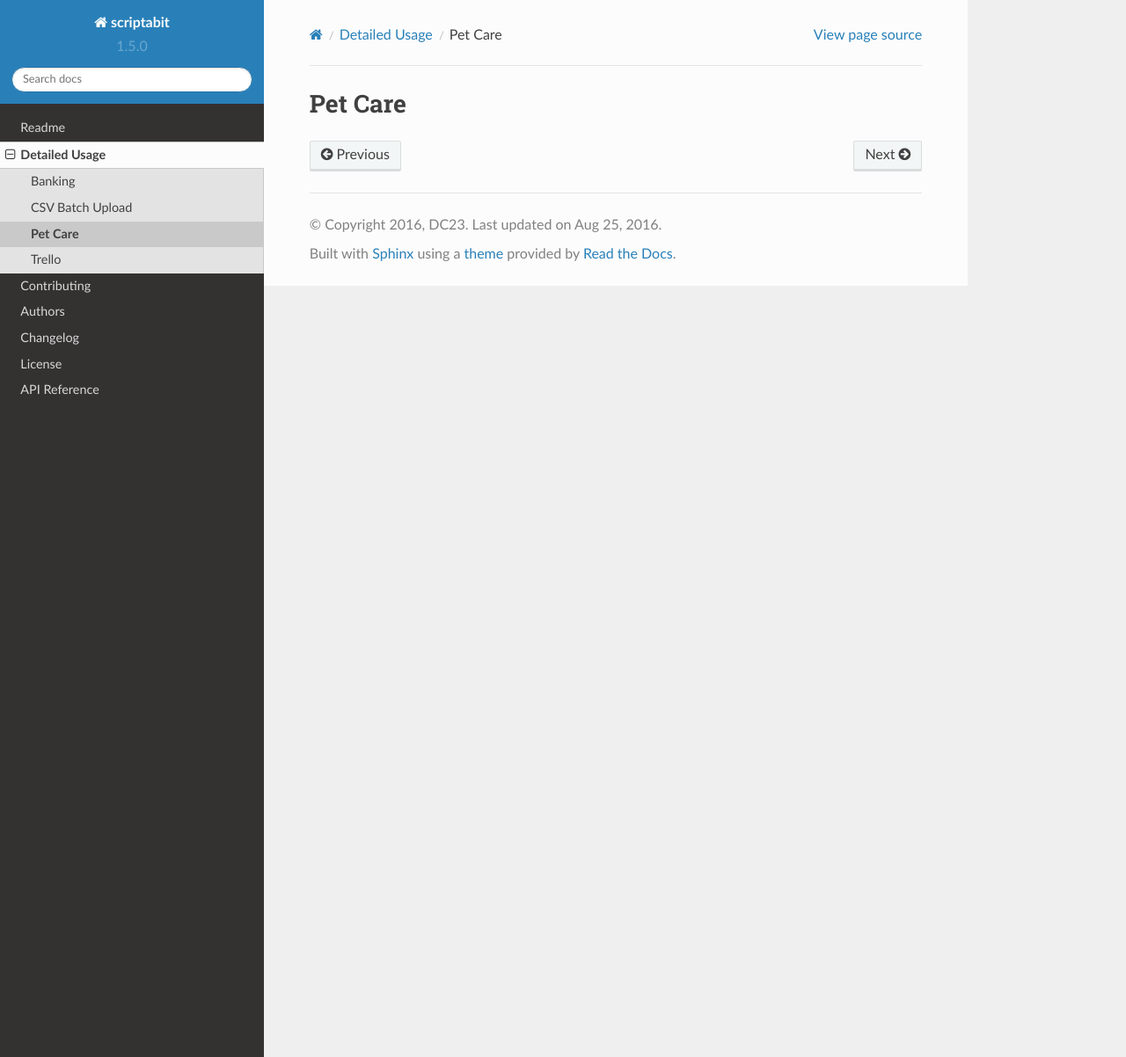
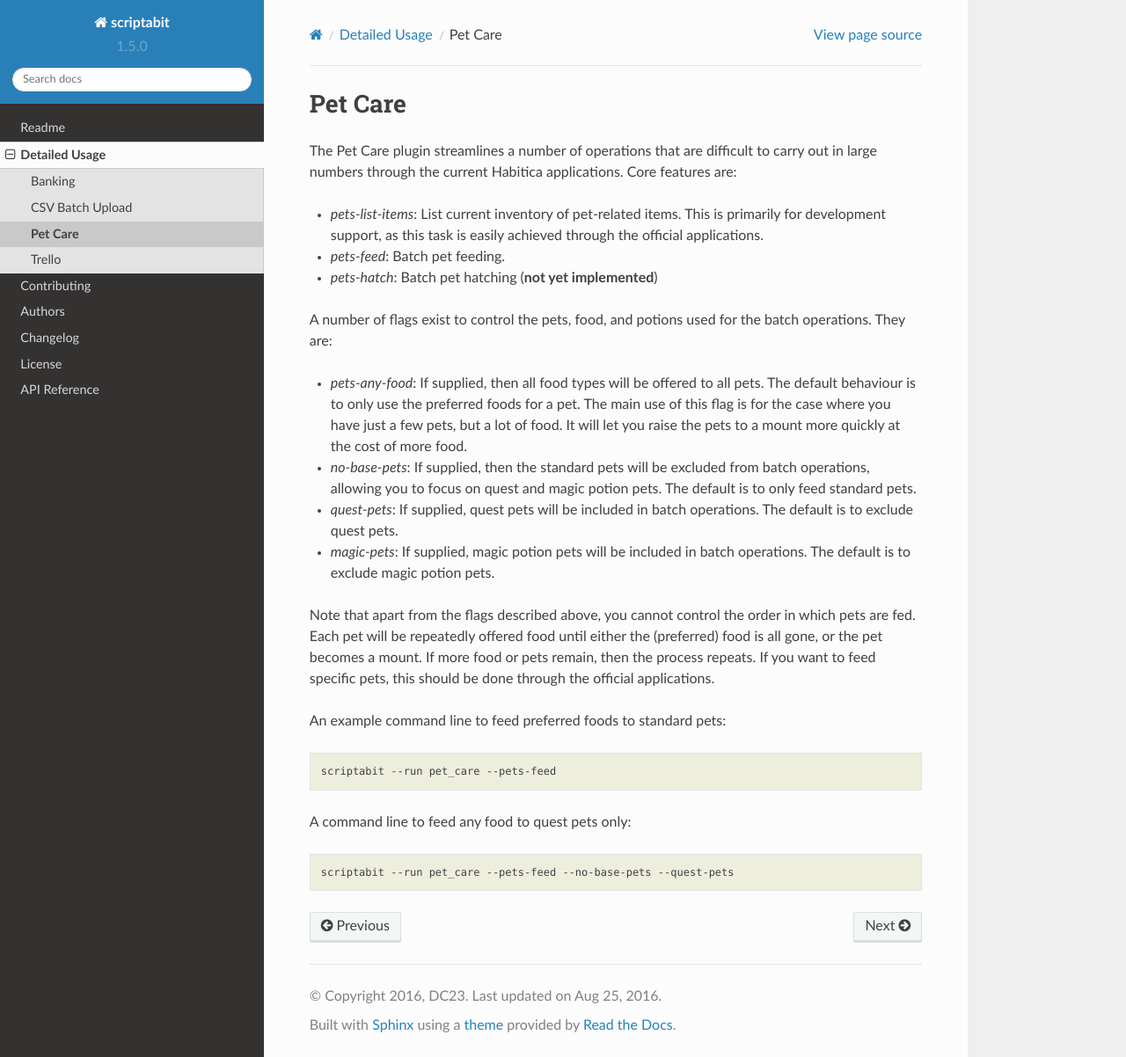
Before and after one commit to DC23/scriptabit, a Sphinx documentation site: the page built from docs/usage/petcare.rst, in a window 1280 px wide and 1202 px high. Shown: the whole window at 88% size. Built offline with Sphinx 7.4.7 and the Read the Docs theme 2.0.0, drawn with Linux system fonts in a browser that asks for light colours.

Commit message:
pet care docs

```diff
--- a/docs/usage/petcare.rst
+++ b/docs/usage/petcare.rst
@@ -1,2 +1,42 @@
 Pet Care
 --------
+
+The Pet Care plugin streamlines a number of operations that are difficult to
+carry out in large numbers through the current Habitica applications. Core
+features are:
+
+- `pets-list-items`: List current inventory of pet-related items. This is
+  primarily for development support, as this task is easily achieved through the
+  official applications.
+- `pets-feed`: Batch pet feeding.
+- `pets-hatch`: Batch pet hatching (**not yet implemented**)
+
+A number of flags exist to control the pets, food, and potions used for
+the batch operations. They are:
+
+- `pets-any-food`: If supplied, then all food types will be offered to all pets.
+  The default behaviour is to only use the preferred foods for a pet. The main
+  use of this flag is for the case where you have just a few pets, but a lot of
+  food. It will let you raise the pets to a mount more quickly at the cost of
+  more food.
+- `no-base-pets`: If supplied, then the standard pets will be excluded from
+  batch operations, allowing you to focus on quest and magic potion pets.
+  The default is to only feed standard pets.
+- `quest-pets`: If supplied, quest pets will be included in batch operations.
+  The default is to exclude quest pets.
+- `magic-pets`: If supplied, magic potion pets will be included in batch
+  operations. The default is to exclude magic potion pets.
+
+Note that apart from the flags described above, you cannot control the order in
+which pets are fed. Each pet will be repeatedly offered food until either the
+(preferred) food is all gone, or the pet becomes a mount. If more food or pets
+remain, then the process repeats. If you want to feed specific pets, this should
+be done through the official applications.
+
+An example command line to feed preferred foods to standard pets::
+
+    scriptabit --run pet_care --pets-feed
+
+A command line to feed any food to quest pets only::
+
+    scriptabit --run pet_care --pets-feed --no-base-pets --quest-pets
```
Also changed, not shown: 2 other files.
